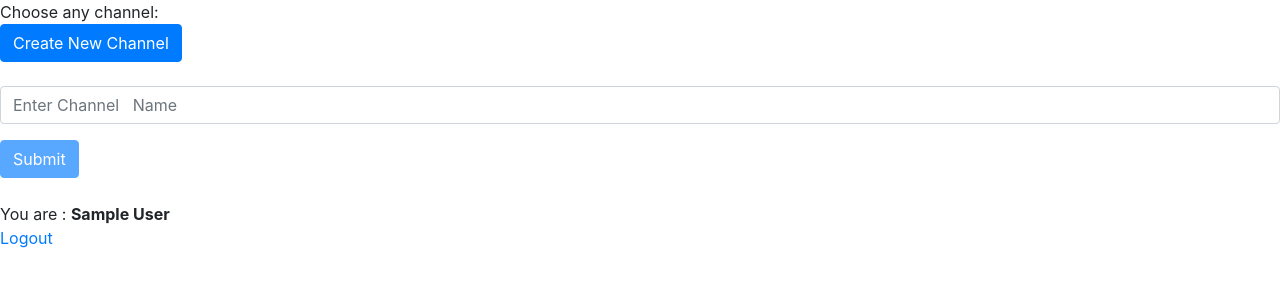
After one commit to rahgurung/coo, a Flask app: page /home in a window 1280 px wide. The commit adds this page. Shown: the top 300 px of the page. Run offline with Flask 2, Linux system fonts and the light colour scheme; the visitor is signed in with stand-in values (Sample User, id 1); some libraries are stand-ins or nearby versions.

Commit message:
separate input check

```diff
--- /dev/null
+++ b/static/channel.js
@@ -0,0 +1,3 @@
+document.addEventListener('DOMContentLoaded', () => {
+
+})
--- /dev/null
+++ b/templates/home.html
@@ -0,0 +1,53 @@
+<!-- further extending layout -->
+{% extends "layout.html" %}
+
+<!-- further extending title tag -->
+{% block title %}
+  Welcome to Open Source Chatrooms
+{% endblock %}
+
+{% block head %}
+  <script src="{{ url_for('static', filename='inputErrorChecking.js') }}"></script>
+  <script src="{{ url_for('static', filename='channel.js') }}"></script>
+{% endblock %}
+
+<!-- futher extending body tag -->
+{% block body %}
+
+  {% if session.d_name %}
+  <!-- display channels -->
+  Choose any channel:
+<!-- -->
+  <!-- break -->
+  <br>
+
+
+  <button class="btn btn-primary">Create New Channel</button>
+  <form id="channel" action="/home" method="post" name="Form">
+    <div class="form-group">
+      <label for="Name"></label>
+      <input id="id1" name="dname" class="form-control" placeholder="Enter Channel   Name" required>
+    </div>
+    <button id="submit" type="submit" class="btn btn-primary">Submit</button>
+  </form>
+
+  <!-- break -->
+  <br>
+  You are : <b>{{ name }}</b>
+
+  <!-- break -->
+  <br>
+ <a href="/logout"> Logout</a>
+  {% else %}
+
+  <!-- display login form  -->
+  <form action="/home" method="post" name="Form">
+    <div class="form-group">
+      <label for="Name"></label>
+      <input id="id1" name="dname" class="form-control" placeholder="Enter Display Name" required>
+    </div>
+    <button id="submit" type="submit" class="btn btn-primary">Submit</button>
+  </form>
+  {% endif %}
+
+{% endblock %}
--- a/templates/index.html
+++ b/templates/index.html
@@ -12,6 +12,6 @@
 <!-- futher extending body tag -->
 {% block body %}
   <h3> Here is your gateway to coo, the open source messaging platform</h3>
-  <a href="/login"> LetsGo ! </a>
+  <a href="/home"> LetsGo ! </a>
 
 {% endblock %}
```
Also changed, not shown: templates/login.html (deleted, +0 -36 lines), static/inputErrorChecking.js (renamed from static/login.js).
